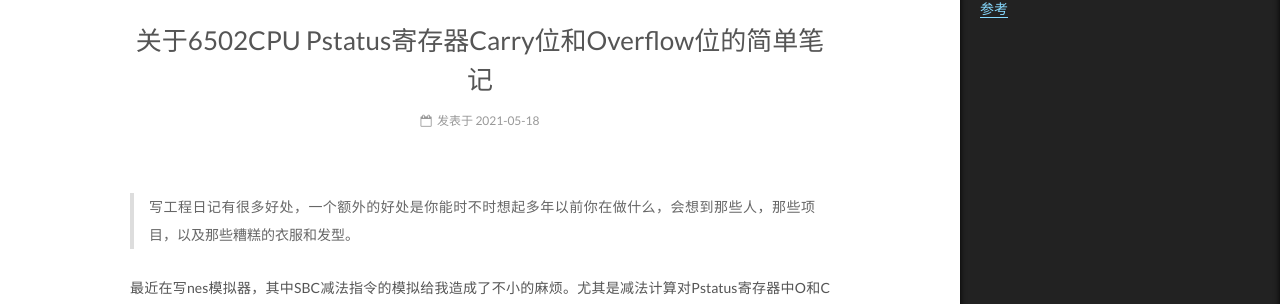
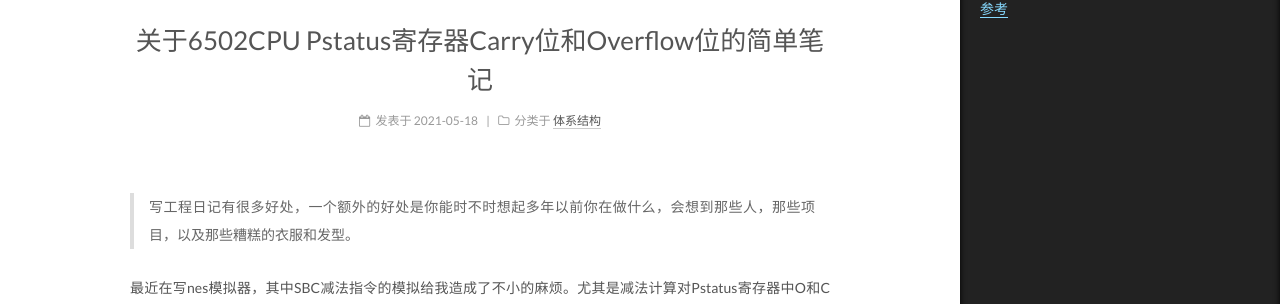
Before and after one commit to Willendless/willendless.github.io, a Jekyll site: the page built from _posts/2021-5-18-关于6502的status寄存器.md, in a window 1280 px wide. Shown: the part 149-453 px from the top of the page. Built offline with Jekyll 4.4.1, drawn with Linux system fonts in a browser that asks for light colours; comment, search, counter and statistics services are not loaded.

Commit message:
feat: add category

```diff
--- a/_posts/2021-5-18-关于6502的status寄存器.md
+++ b/_posts/2021-5-18-关于6502的status寄存器.md
@@ -2,7 +2,7 @@
 layout: "post"
 title: 关于6502CPU Pstatus寄存器Carry位和Overflow位的简单笔记
 author: LJR
-category:
+category: 体系结构
 ---
 
 > 写工程日记有很多好处，一个额外的好处是你能时不时想起多年以前你在做什么，会想到那些人，那些项目，以及那些糟糕的衣服和发型。
```
